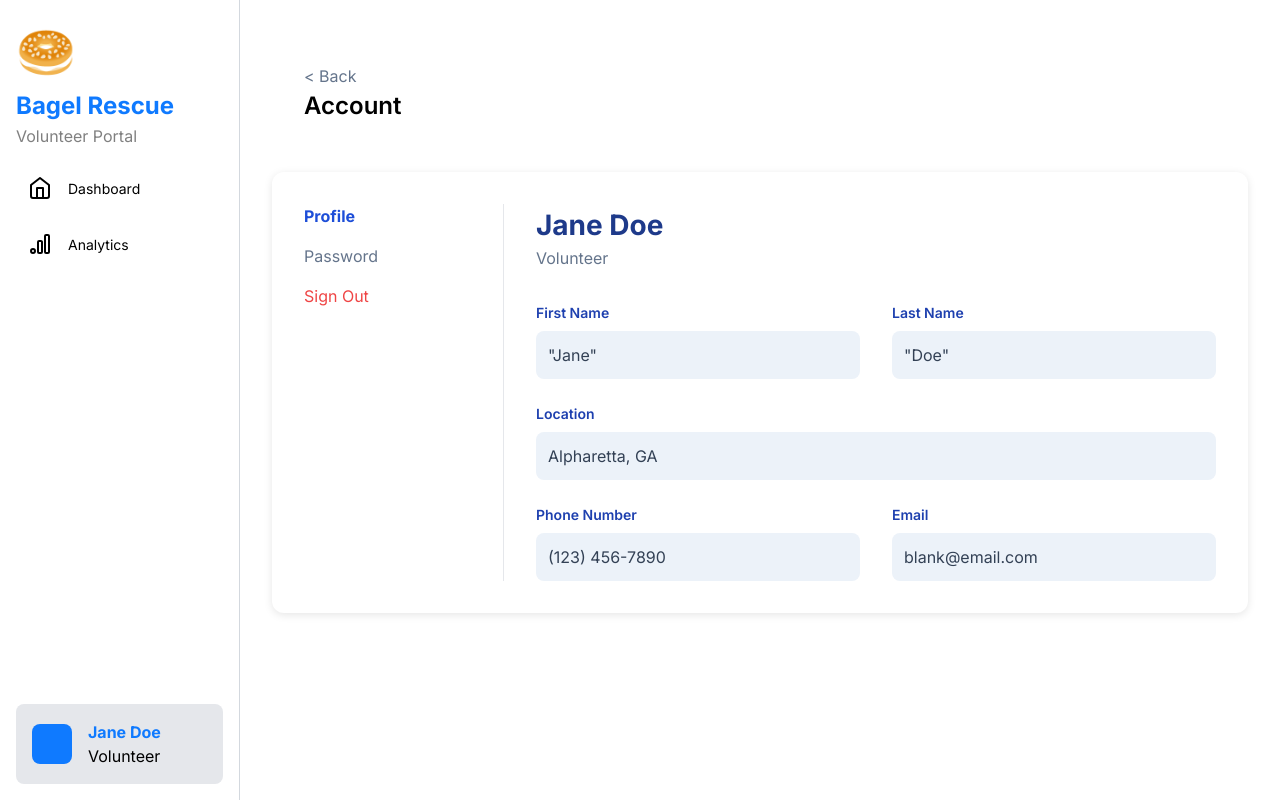
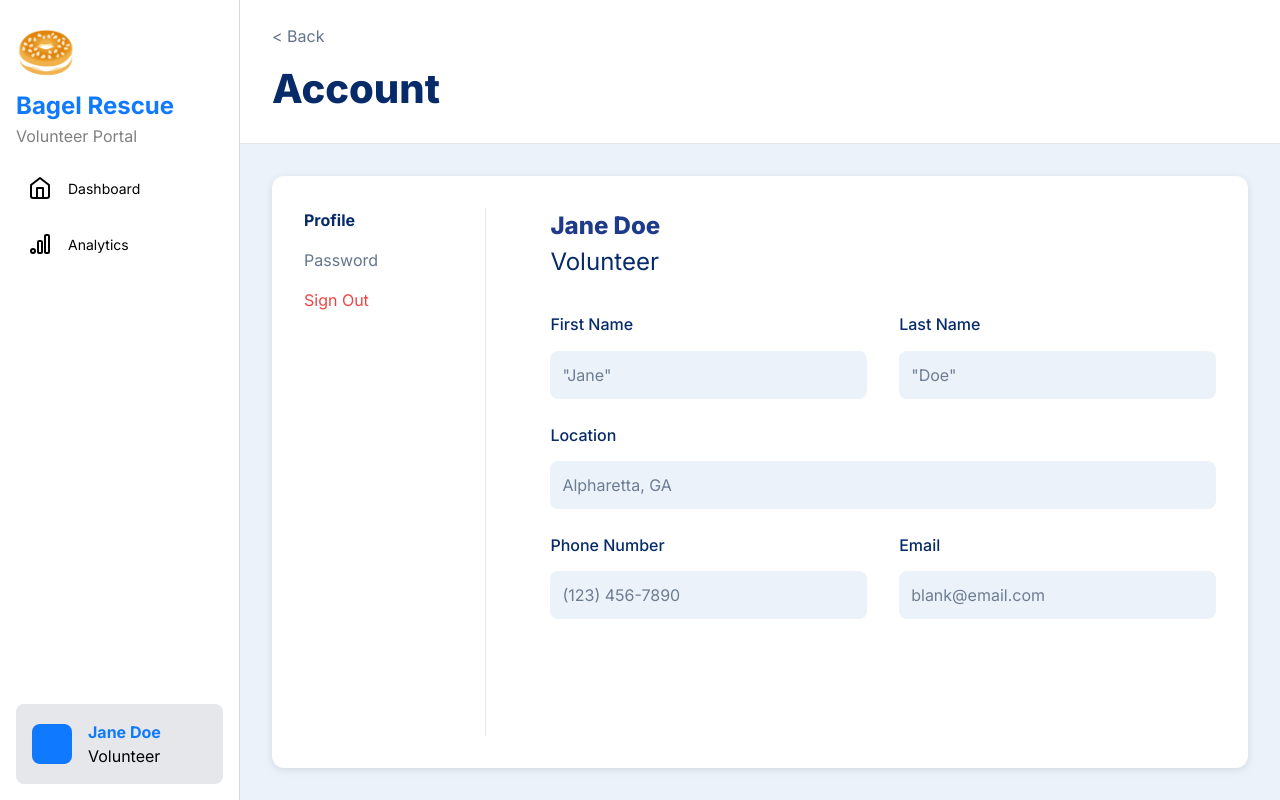
Before and after one commit to GTBitsOfGood/bagel-rescue, a Next.js app: page /VolunteerNavView/Profile in a window 1280 px wide. Built offline with nearby package versions, Linux system fonts and the light colour scheme.

Commit message:
make css styles align more with figma design

```diff
--- a/src/app/VolunteerNavView/Profile/page.module.css
+++ b/src/app/VolunteerNavView/Profile/page.module.css
@@ -1,20 +1,32 @@
 .container {
     display: flex;
-    height: 100vh;
+    min-height: 100vh;
+    box-sizing: border-box;
   }
 
   .sidebar {
     width: 250px;
+    height: 100vh;
   }
 
   .mainContent {
-    flex: 1;
-    padding: 2rem;
+    /* flex: 1; */
+    padding-left: 2rem;
+    padding-top: 1.5rem;
+    padding-bottom: 1.5rem;
+    background-color: #FFFFFF;
+    border-bottom: 1px solid #E5E7EB;
+    /* min-height: 13vh; */
+    /* max-height: 13vh; */
+    flex-wrap: wrap;
   }
 
   .layout {
+    display: flex;
+    flex-direction: column;
     flex: auto;
-    padding: 2rem;
+    /* flex: 1; */
+    /* align-items: stretch; */
   }
 
   .header {
@@ -22,7 +34,7 @@
     flex-direction: column;
     align-items: flex-start;
     gap: 0.5rem;
-    margin-bottom: 1rem;
+    margin-top: .7rem;
   }
 
   .backButton {
@@ -42,7 +54,16 @@
 
   .pageTitle {
     margin: 0;
-    font-size: 1.5rem;
-    font-weight: 600;
-    color: #000000;
+    font-size: 2.5rem;
+    font-weight: 800;
+    color: #072B68;
   }
+  .backDrop{
+    background-color: #ECF2F9;
+    padding: 2rem;
+    height: 100%;
+    overflow: hidden;
+    box-sizing: border-box;
+    display: flex;
+    flex-direction: column;
+  }
--- a/src/components/ProfileForm.module.css
+++ b/src/components/ProfileForm.module.css
@@ -4,10 +4,14 @@
     padding: 2rem;
     border-radius: 12px;
     box-shadow: 0 2px 8px rgba(0, 0, 0, 0.1);
+    flex: 1;
+    overflow: auto;
   }
 
   .sidebar {
-    width: 200px;
+    width: 20%;
+    min-width: 0;
+    max-width: 20%;
     padding-right: 2rem;
     border-right: 1px solid #E5E7EB;
   }
@@ -31,7 +35,7 @@
 
   .active {
     font-weight: bold;
-    color: #1D4ED8;
+    color: #072B68;
   }
 
   .signOut {
@@ -40,20 +44,21 @@
 
   .formContainer {
     flex: 1;
-    padding-left: 2rem;
+    padding-left: 4rem;
   }
 
   .name {
-    font-size: 1.75rem;
-    font-weight: bold;
+    font-size: 1.50rem;
+    font-weight: 800;
     color: #1E3A8A;
     margin: 0;
   }
 
   .role {
     margin-bottom: 2rem;
-    font-size: 1rem;
-    color: #64748B;
+    font-weight: 400;
+    font-size: 1.50rem;
+    color: #072B68;
   }
 
   .form {
@@ -64,6 +69,7 @@
 
   .row {
     display: flex;
+    flex-wrap: wrap;
     gap: 2rem;
   }
 
@@ -74,10 +80,10 @@
   }
 
   .fieldLabel {
-    margin-bottom: 0.5rem;
-    font-weight: 600;
-    font-size: 0.875rem;
-    color: #1E40AF;
+    margin-bottom: 0.9rem;
+    font-weight: 500;
+    font-size: 1rem;
+    color: #072B68;
   }
 
   .fieldInput {
@@ -85,7 +91,7 @@
     background-color: #ECF2F9;
     border: 1px solid border #D3D8DE;
     border-radius: 8px;
-    color: #334155;
+    color: #6C7D93;
     font-size: 1rem;
   }
 
```
